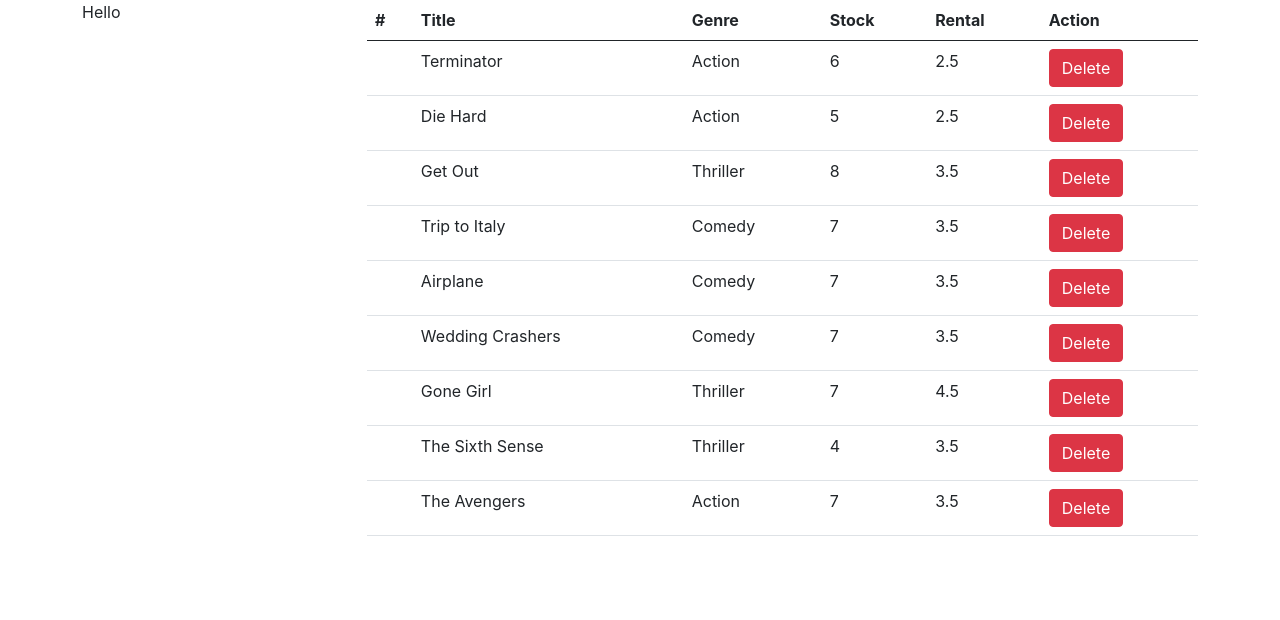
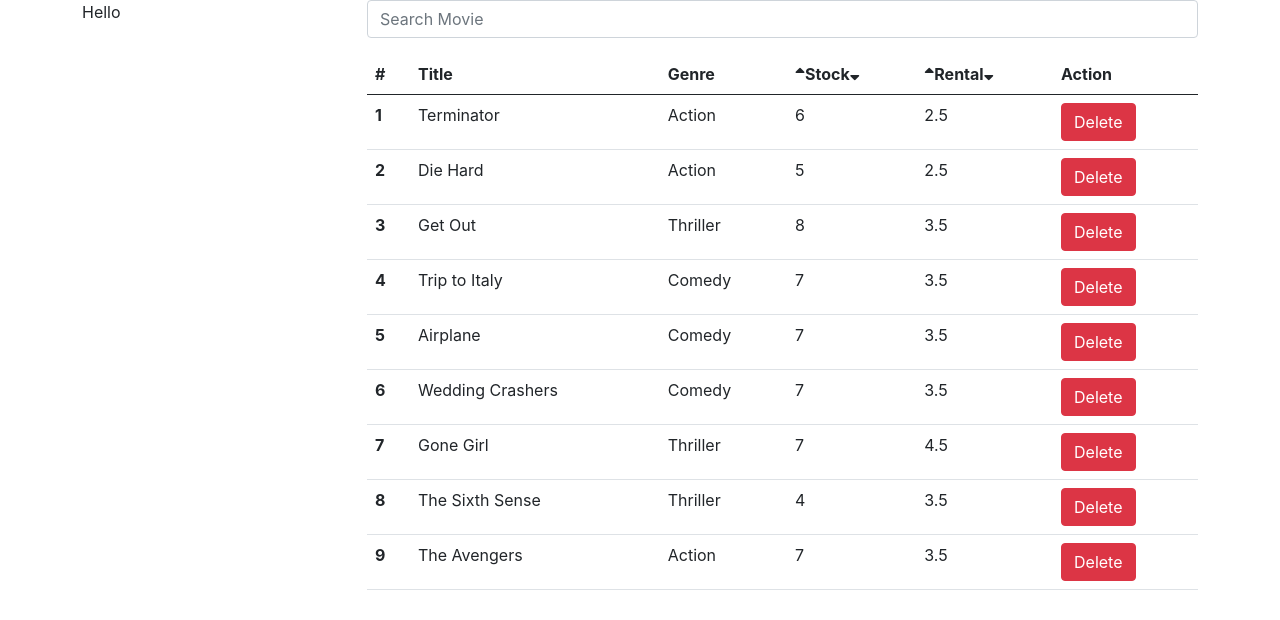
Before and after one commit to aakash01garg/Movies, a React (Create React App) app: page / in a window 1280 px wide. Shown: the top 620 px of the page. Built offline with nearby package versions, Linux system fonts and the light colour scheme.

Commit message:
Add Sorting and Searching

```diff
--- a/public/index.html
+++ b/public/index.html
@@ -4,6 +4,9 @@
 <head>
   <link href="https://cdn.jsdelivr.net/npm/bootstrap@5.1.0/dist/css/bootstrap.min.css" rel="stylesheet"
     integrity="sha384-KyZXEAg3QhqLMpG8r+8fhAXLRk2vvoC2f3B09zVXn8CA5QIVfZOJ3BCsw2P0p/We" crossorigin="anonymous">
+  <link rel="stylesheet" href="https://cdnjs.cloudflare.com/ajax/libs/font-awesome/5.15.4/css/all.min.css"
+    integrity="sha512-1ycn6IcaQQ40/MKBW2W4Rhis/DbILU74C1vSrLJxCq57o941Ym01SwNsOMqvEBFlcgUa6xLiPY/NS5R+E6ztJQ=="
+    crossorigin="anonymous" referrerpolicy="no-referrer" />
   <title>Movies App</title>
 </head>
 
--- a/src/Components/Movies.js
+++ b/src/Components/Movies.js
@@ -4,7 +4,8 @@ export default class Movies extends Component {
     constructor() {
         super();
         this.state = {
-            movies: getMovies()
+            movies: getMovies(),
+            searchText: ""
         }
     }
     onDelete = (id) => {
@@ -18,7 +19,48 @@ export default class Movies extends Component {
             movies: newArr
         })
     }
+
+    sorted = (key, order) => {
+        let tempArr = [...this.state.movies]
+        if (key === "stock") {
+            tempArr.sort(function (keyA, keyB) {
+                if (order === "dsc") {
+                    return keyA.numberInStock - keyB.numberInStock;
+                }
+                else {
+                    return keyB.numberInStock - keyA.numberInStock;
+                }
+            })
+        }
+        else {
+            tempArr.sort(function (keyA, keyB) {
+                if (order === "dsc") {
+                    return keyA.dailyRentalRate - keyB.dailyRentalRate;
+                }
+                else {
+                    return keyB.dailyRentalRate - keyA.dailyRentalRate;
+                }
+            })
+        }
+        this.setState({ movies: tempArr })
+    }
+
     render() {
+        let filteredArr = [];
+        let { movies, searchText } = this.state;
+        if (searchText === "") {
+            filteredArr = movies;
+        }
+        else {
+            filteredArr = movies.filter((movie) => {
+                let title = movie.title.toLowerCase();
+                if (title.includes(searchText.toLowerCase())) {
+                    return true;
+                }
+                return false;
+            })
+        }
+        let count = 0;
         return (
             <div className="container">
                 <div className="row">
@@ -26,23 +68,42 @@ export default class Movies extends Component {
                         Hello
                     </div>
                     <div className="col-9">
+                        <div className="input-group mb-3">
+                            <input onChange={(e) => { this.setState({ searchText: e.target.value }) }} type="text" className="form-control" placeholder="Search Movie" aria-label="Username" aria-describedby="basic-addon1" />
+                        </div>
                         <table className="table">
                             <thead>
                                 <tr>
                                     <th scope="col">#</th>
                                     <th scope="col">Title</th>
                                     <th scope="col">Genre</th>
-                                    <th scope="col">Stock</th>
-                                    <th scope="col">Rental</th>
+                                    <th scope="col">
+                                        <i className="fas fa-sort-up" onClick={() => {
+                                            this.sorted("stock", "asc");
+                                        }} ></i>
+                                        Stock
+                                        <i className="fas fa-sort-down" onClick={() => {
+                                            this.sorted("stock", "dsc");
+                                        }}></i>
+                                    </th>
+                                    <th scope="col">
+                                        <i className="fas fa-sort-up" onClick={() => {
+                                            this.sorted("rental", "asc");
+                                        }}></i>
+                                        Rental
+                                        <i className="fas fa-sort-down" onClick={() => {
+                                            this.sorted("rental", "dsc");
+                                        }}></i>
+                                    </th>
                                     <th scope="col">Action</th>
                                 </tr>
                             </thead>
                             <tbody>
                                 {
-                                    this.state.movies.map((movie) => {
+                                    filteredArr.map((movie) => {
                                         return (
                                             <tr key={movie._id}>
-                                                <th scope="row"></th>
+                                                <th scope="row">{++count}</th>
                                                 <td>{movie.title}</td>
                                                 <td>{movie.genre.name}</td>
                                                 <td>{movie.numberInStock}</td>
```
